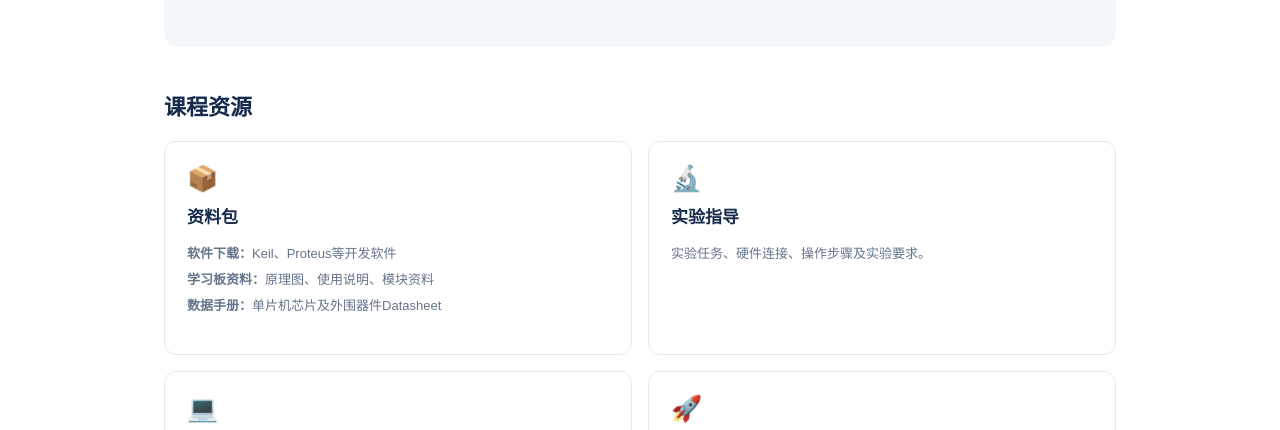
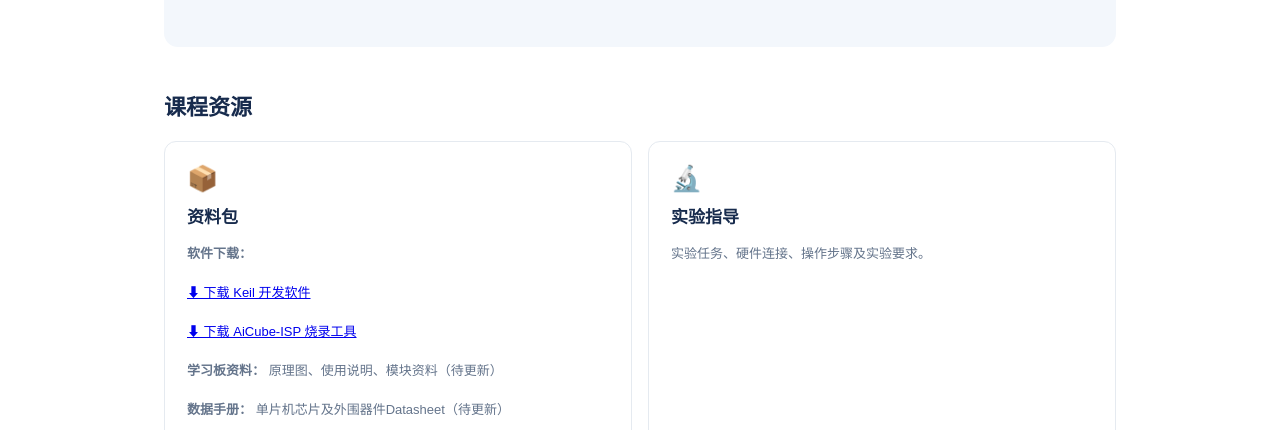
Before and after one commit to weichenxmu/feng-er-teaching-center, a plain HTML site: page courses/51mcu.html in a window 1280 px wide. Shown: the part 350-780 px from the top of the page. Drawn offline with Linux system fonts and the light colour scheme.

Commit message:
Update 51mcu.html

```diff
--- a/courses/51mcu.html
+++ b/courses/51mcu.html
@@ -209,15 +209,40 @@ footer {
 
   <div class="grid">
 
+
 <div class="card">
   <div class="icon">📦</div>
   <h3>资料包</h3>
+
+  <p><strong>软件下载：</strong></p>
+
   <p>
-        <strong>软件下载：</strong>Keil、Proteus等开发软件<br>
-        <strong>学习板资料：</strong>原理图、使用说明、模块资料<br>
-        <strong>数据手册：</strong>单片机芯片及外围器件Datasheet
+    <a href="这里填写Keil下载链接"
+       target="_blank"
+       rel="noopener">
+       ⬇ 下载 Keil 开发软件
+    </a>
+  </p>
+
+  <p>
+    <a href="这里填写AiCube-ISP下载链接"
+       target="_blank"
+       rel="noopener">
+       ⬇ 下载 AiCube-ISP 烧录工具
+    </a>
+  </p>
+
+  <p>
+    <strong>学习板资料：</strong>
+    原理图、使用说明、模块资料（待更新）
+  </p>
+
+  <p>
+    <strong>数据手册：</strong>
+    单片机芯片及外围器件Datasheet（待更新）
   </p>
 </div>
+
 
     <div class="card">
       <div class="icon">🔬</div>
```
Lines whose indentation alone changed are shown as unchanged.
